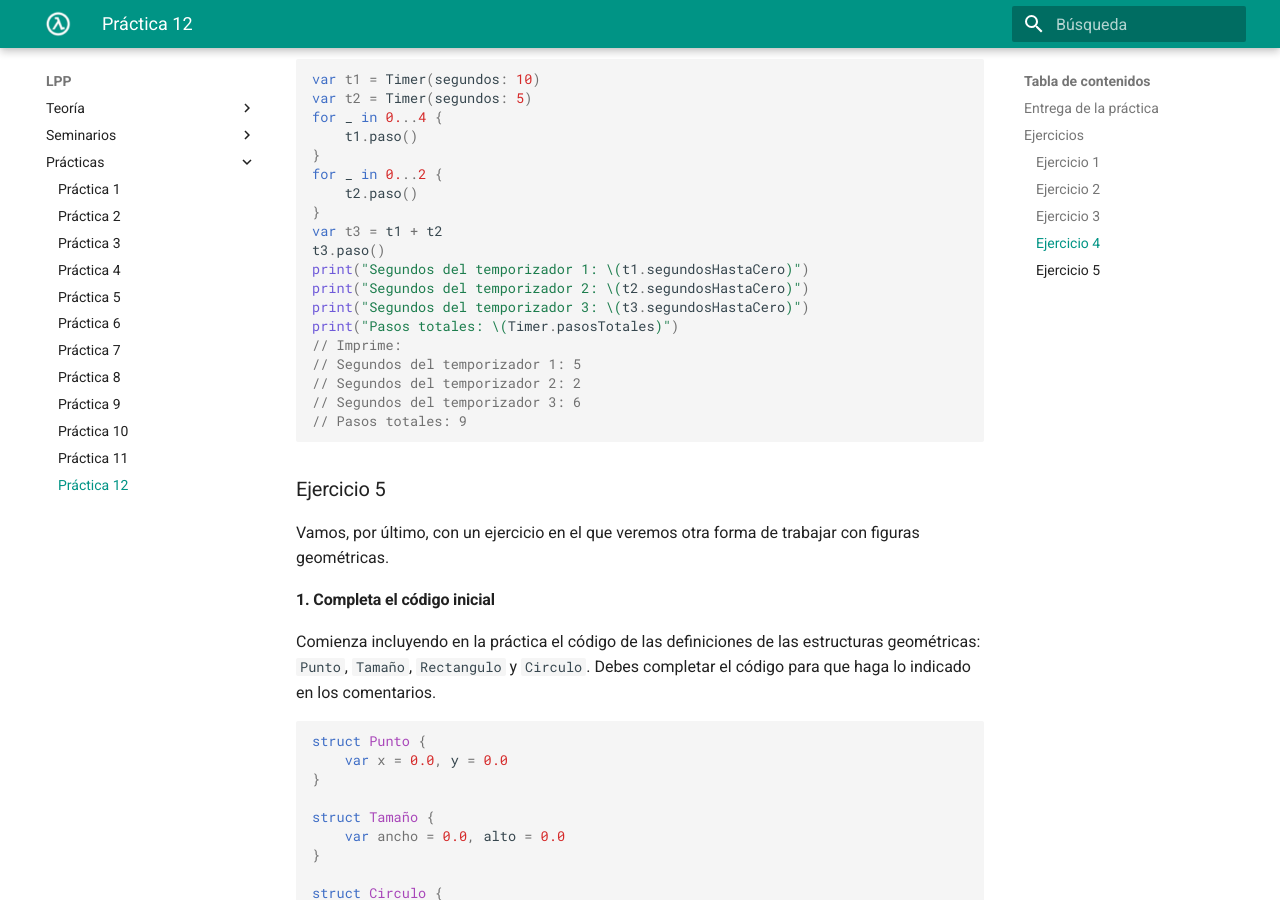
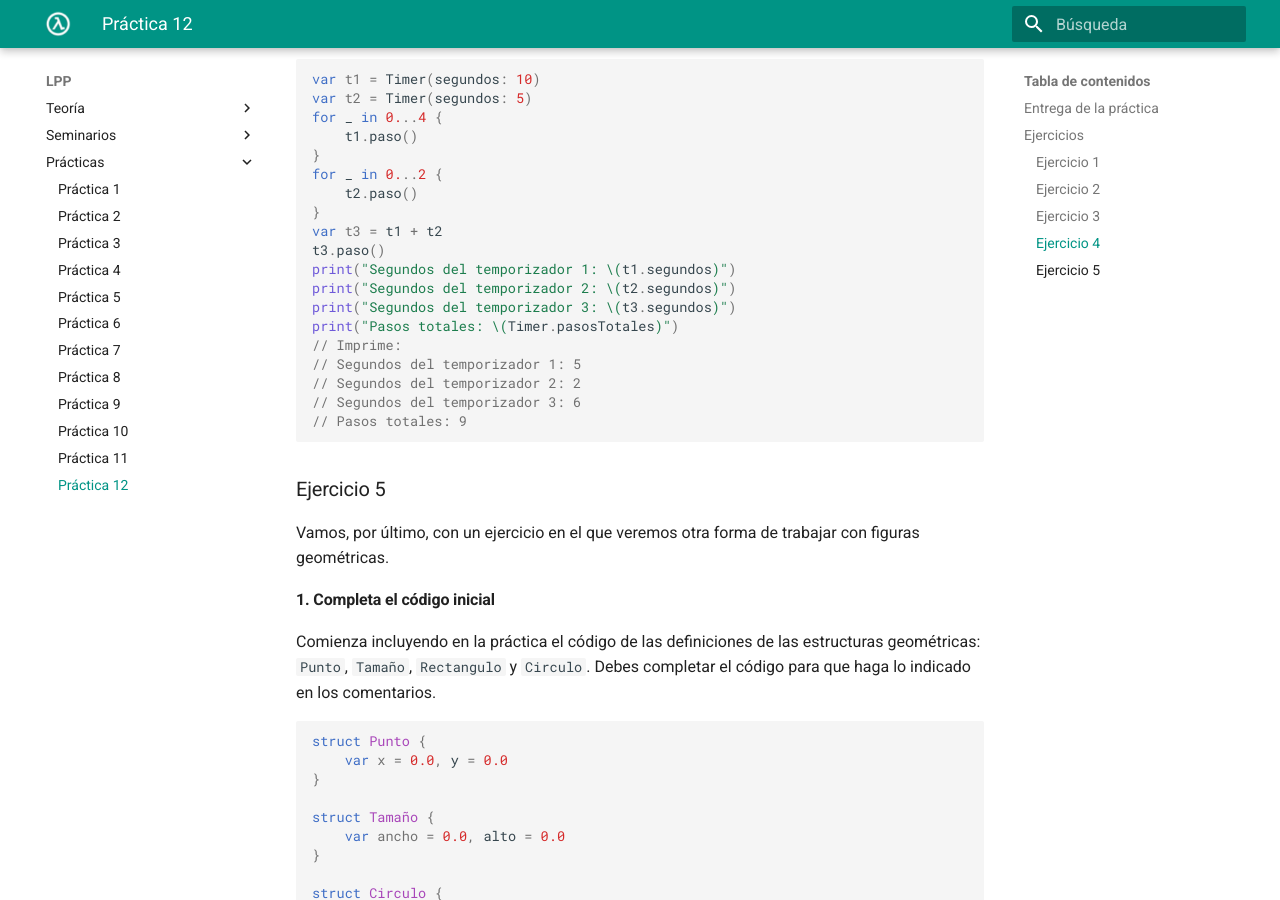
Before and after one commit to domingogallardo/apuntes-lpp, an MkDocs documentation site: the page built from docs/practicas/practica12/practica12.md, in a window 1280 px wide and 900 px high, scrolled down 6072 px. Built offline with MkDocs 1.6.1 and Material for MkDocs 9.7.7, drawn with Linux system fonts in a browser that asks for light colours.

Commit message:
Corrección

```diff
--- a/docs/practicas/practica12/practica12.md
+++ b/docs/practicas/practica12/practica12.md
@@ -336,9 +336,9 @@ for _ in 0...2 {
 }
 var t3 = t1 + t2
 t3.paso()
-print("Segundos del temporizador 1: \(t1.segundosHastaCero)")
-print("Segundos del temporizador 2: \(t2.segundosHastaCero)")
-print("Segundos del temporizador 3: \(t3.segundosHastaCero)")
+print("Segundos del temporizador 1: \(t1.segundos)")
+print("Segundos del temporizador 2: \(t2.segundos)")
+print("Segundos del temporizador 3: \(t3.segundos)")
 print("Pasos totales: \(Timer.pasosTotales)")
 // Imprime:
 // Segundos del temporizador 1: 5
```
